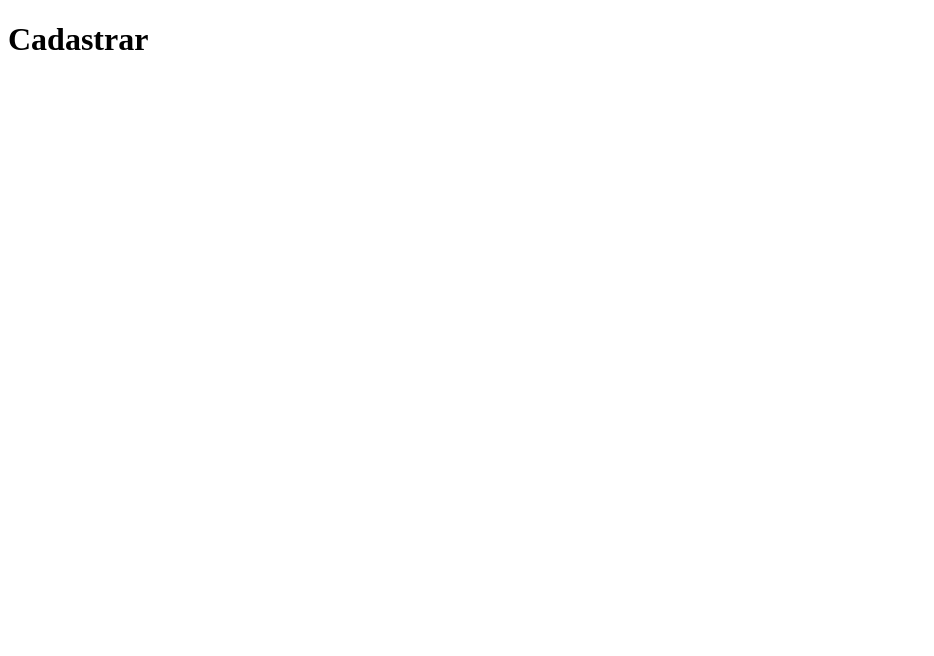
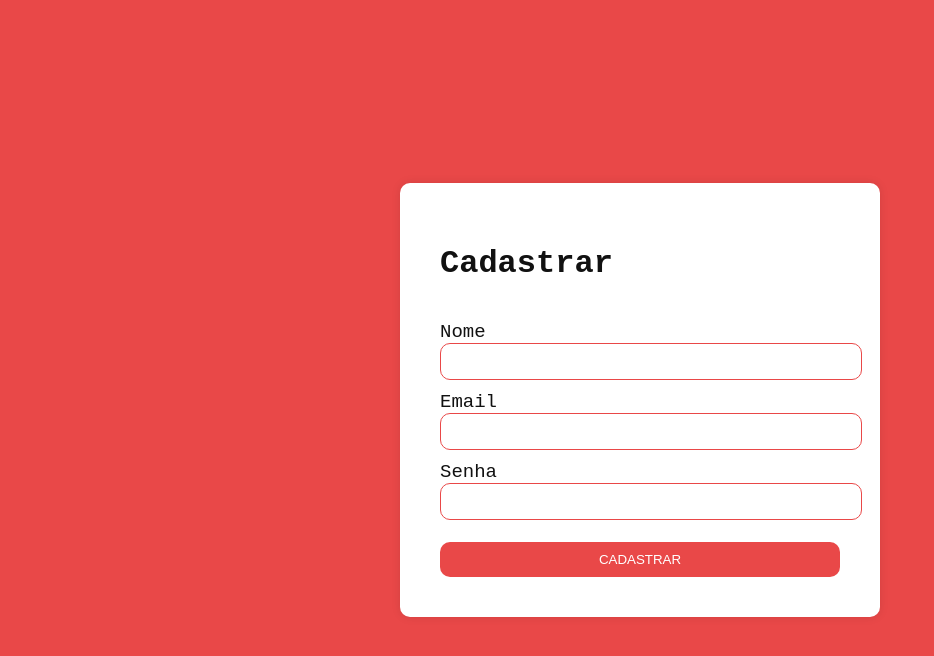
Before and after one commit to WillianWallaceS/projeto-frontend-100dias, a plain HTML site: page pagina-cadastro/index.html in a window 1280 px wide. Shown: the whole page, without its empty margins (0-934 px from the left). Drawn offline with Linux system fonts and the light colour scheme.

Commit message:
Página-Cadastro V1
Criação da página de cadastro
Problemas: O botão cadastrar não fica alinhado

```diff
--- a/pagina-cadastro/index.html
+++ b/pagina-cadastro/index.html
@@ -4,10 +4,25 @@
     <meta charset="UTF-8">
     <meta name="viewport" content="width=device-width, initial-scale=1.0">
     <title>Página de cadastro</title>
+    <link rel="stylesheet" href="style.css">
 </head>
 <body>
     <!-- Realizar projeto de Front End durante 100 dias -->
-<h1>Cadastrar</h1>
+
+<form action="submit" method="post"> <!--Form cria um formulário-->
+    <h1>Cadastrar</h1><br>    <!-- Titulo principal -->
+    <label for="name"> Nome <label><br><!--Label para apelidar-->
+    <input type="text" id="name" name="name" required><br><!--Input para colocar o tipo o id -->
+
+    <label for="email">Email </label><br>
+    <input type="text" id="email" name="email" required><br><!--Required serve para obrigar o usuário a colocar o dado necessário para dar continuidade-->
+
+    <label for="senha">Senha </label><br>
+    <input type="password" id="senha" name="senha" required><br>
+
+    <button type="submit">CADASTRAR</button><!--Botão de enviar os dados do formulário de cadastro-->
+</form>
+
 
 
 
--- /dev/null
+++ b/pagina-cadastro/style.css
@@ -0,0 +1,42 @@
+body{
+    font-family:Monospace, sans-serif; /*Serve para colocar fonte desejada no projeto*/
+    background-color: #e94848;/*Serve para colocar a cor de fundo desejada no projeto*/
+    display: flex;/*Define como os elementos serão exibidos na página*/
+    justify-content: center;/* usado com o display para alinhas os elementos horizontalmente */
+    align-items: center;/*usado com display flex para alinhas os elementos verticalmente*/
+    height: 100vh;/*altura*/
+    margin: 0;/*margem da caixa para as laterais*/
+    color:#111
+}
+
+form{
+background-color: white;
+padding: 40px;
+border-radius: 10px; /*serve para arredondar as bordas*/
+box-shadow:  0 0 10px rgba(11, 11, 11, 0.1);
+width: 400px;
+
+
+}
+label{
+    font-size: 19px;
+}
+
+input {
+    margin-bottom: 11px;
+    padding: 10px;
+    width: 100%;
+    border: 1px solid #e94848;
+    border-radius: 10px;
+
+}
+button{
+
+    margin-top:11px ;
+    padding: 10px;
+    width: 100%;
+    color:white;
+    border: none;
+    background-color:#e94848;
+    border-radius:10px;
+}
```
